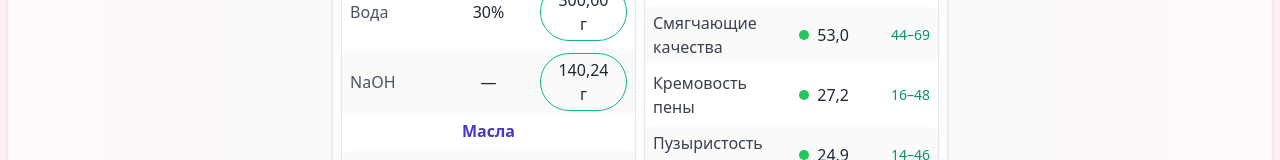
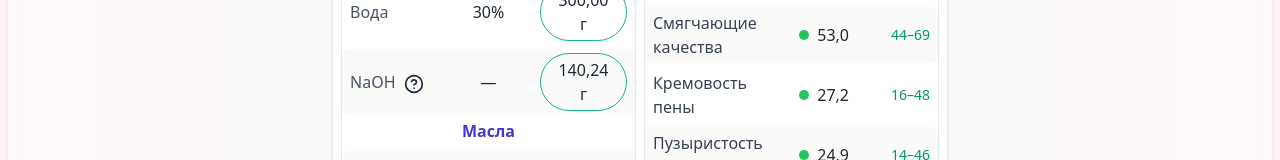
Before and after one commit to zheleznikov/sava-savon-soap, a React (Vite) app: page /recipes in a window 1280 px wide. Shown: the part 360-520 px from the top of the page. Built offline with nearby package versions, Linux system fonts and the light colour scheme.

Commit message:
info block added

```diff
--- a/index.html
+++ b/index.html
@@ -13,6 +13,7 @@
 <body>
 <div id="root"></div>
 <div id="export-root" class="hidden"></div>
+<div id="popup-root"></div>
 <script type="module" src="/src/main.tsx"></script>
 </body>
 </html>
--- /dev/null
+++ b/src/feature/recipe-info/styles/InfoContent.styles.ts
@@ -0,0 +1,45 @@
+const createLyeTheme = (theme: typeof themeLight | typeof themeDark) => ({
+    wrapper: `space-y-4 text-sm leading-relaxed`,
+    code: `px-1 py-0.5 rounded ${theme.codeBg}`,
+
+    table: "min-w-full text-left text-xs border-separate border-spacing-y-1",
+    theadRow: `${theme.text}`,
+    tbodyRow: `${theme.text}`,
+    tfootRow: `${theme.text} ${theme.totalFont}`,
+
+    nameCell: "pr-2",
+    totalLabelCell: "pr-2",
+    totalValue: "inline-block min-w-[36px] text-center font-semibold",
+
+    formulaWrapper: "inline-flex items-center gap-1 flex-wrap",
+    cellValue: "inline-block min-w-[36px] text-center",
+    operator: `inline-block mx-1 ${theme.operatorColor}`,
+    resultValue: "inline-block min-w-[36px] text-center font-semibold",
+
+    closeButton: theme.closeButton,
+});
+
+
+const themeLight = {
+    text: "text-gray-700",
+    codeBg: "bg-gray-100",
+    totalFont: "font-semibold text-gray-800",
+    wrapperBg: "bg-white",
+    operatorColor: "text-gray-500",
+    closeButton: "text-gray-600 hover:text-black",
+}
+
+const themeDark = {
+    text: "text-gray-200",
+    codeBg: "bg-zinc-800",
+    totalFont: "font-semibold text-gray-100",
+    wrapperBg: "bg-zinc-900", // был bg-gray-800 — стал темнее
+    operatorColor: "text-gray-300", // улучшенная видимость
+    closeButton: "text-gray-300 hover:text-white", // для иконки закрытия
+};
+
+
+export const infoContentStyles = {
+    light: createLyeTheme(themeLight),
+    dark: createLyeTheme(themeDark),
+};
--- /dev/null
+++ b/src/feature/recipe-info/ui/LyeInfoContent.tsx
@@ -0,0 +1,87 @@
+import {FC} from "react";
+import {LyeType} from "../../../app/providers/SoapRecipeContext.types";
+import {calculateLyeForOil, calculateLyeSum, getOilSAP} from "../../recipe-calculation";
+import {TOil} from "../../../entities/oil/model/oil.types";
+import {formatNumber} from "../../../shared/lib/utils";
+import {useTheme} from "../../../app/providers/ThemeContext";
+import {infoContentStyles} from "../styles/InfoContent.styles";
+import {localization} from "../../../shared/config/localization";
+
+type Props = {
+    selectedOils: TOil[];
+    superfatPercent: number;
+    lyeType: LyeType;
+};
+
+export const LyeInfoContent: FC<Props> = ({selectedOils, superfatPercent, lyeType}) => {
+    const superfatMultiplier = 1 - superfatPercent / 100;
+
+    const lyeRows = selectedOils.map(oil => {
+        const sap = getOilSAP(oil, lyeType);
+        const lye = calculateLyeForOil(oil, lyeType, superfatPercent);
+        return {
+            name: oil.name_rus,
+            gram: oil.gram,
+            sap,
+            superfatMultiplier,
+            lye
+        };
+    });
+
+    const totalLye = calculateLyeSum({selectedOils, lyeType, superfatPercent});
+    const lyeLabel = lyeType === LyeType.NaOH ? "NaOH" : "KOH";
+
+    const {appTheme} = useTheme();
+    const styles = infoContentStyles[appTheme];
+
+    const t = localization.ru.lye_info;
+
+    return (
+        <div className={styles.wrapper}>
+            <p>
+                {t.explanation}
+                <br/>
+                <code className={styles.code}>
+                    {t.formula_code}
+                </code>
+            </p>
+
+            <div className="overflow-x-auto">
+                <table className={styles.table}>
+
+                    <tbody>
+                    {lyeRows.map((row, index) => (
+                        <tr key={index} className={styles.tbodyRow}>
+                            <td className={styles.nameCell}>{lyeType} ({row.name.toLowerCase()})</td>
+                            <td colSpan={7}>
+                                <div className={styles.formulaWrapper}>
+                                    <span
+                                        className={styles.cellValue}>{formatNumber(row.gram, 0)}</span>
+                                    <span className={styles.operator}>×</span>
+                                    <span
+                                        className={styles.cellValue}>{formatNumber(row.sap, 3)}</span>
+                                    <span className={styles.operator}>×</span>
+                                    <span
+                                        className={styles.cellValue}>{formatNumber(row.superfatMultiplier, 2)}</span>
+                                    <span className={styles.operator}>=</span>
+                                    <span
+                                        className={styles.resultValue}>{formatNumber(row.lye, 2)} г</span>
+                                </div>
+                            </td>
+                        </tr>
+                    ))}
+                    </tbody>
+
+                    <tfoot>
+                    <tr className={styles.tfootRow}>
+                        {t.total_label.replace("{lyeType}", lyeLabel)}
+                        <td colSpan={7}>
+                            <span className={styles.totalValue}>{formatNumber(totalLye, 2)} г</span>
+                        </td>
+                    </tr>
+                    </tfoot>
+                </table>
+            </div>
+        </div>
+    );
+};
--- a/src/feature/recipe-summary/styles/RecipeBlock.styles.ts
+++ b/src/feature/recipe-summary/styles/RecipeBlock.styles.ts
@@ -14,6 +14,7 @@ const themeLight = {
         placeholder: "text-gray-400",
         pillBorder: "border-emerald-500",
         summaryBg: "bg-stone-100",
+        hint: "text-gray-800 group-hover:text-gray-600"
     },
     input: {
         base: "w-full text-4xl text-center font-bold min-h-[2.5rem] bg-transparent outline-none transition",
@@ -33,6 +34,8 @@ const themeDark = {
         placeholder: "text-gray-500",
         pillBorder: "border-emerald-400",
         summaryBg: "bg-black",
+        hint: "text-gray-300 group-hover:text-gray-100"
+
     },
     input: {
         base: "w-full text-4xl text-center font-bold min-h-[2.5rem] bg-transparent outline-none transition",
@@ -42,6 +45,7 @@ const themeDark = {
 };
 
 const createRecipeBlockLayout = (theme: typeof themeLight) => ({
+    hint: theme.colors.hint,
     wrapper,
     title: `${titleBase} ${theme.colors.title}`,
     list: "space-y-1 mt-2",
--- a/src/feature/recipe-summary/ui/ParametersList.tsx
+++ b/src/feature/recipe-summary/ui/ParametersList.tsx
@@ -1,16 +1,22 @@
 import {formatNumber} from "../../../shared/lib/utils";
 import {useTheme} from "../../../app/providers/ThemeContext";
 import {localization} from "../../../shared/config/localization";
-import React, {FC} from "react";
+import React, {FC, useState} from "react";
 import {recipeBlockStyles} from "../styles/RecipeBlock.styles";
 import {clsx} from "clsx";
+import {HelpCircle} from "lucide-react";
+import {InfoPopup} from "../../../shared/ui/InfoPopup";
+import {TOil} from "../../../entities/oil/model/oil.types";
+import {LyeInfoContent} from "../../recipe-info/ui/LyeInfoContent";
+import {LyeType} from "../../../app/providers/SoapRecipeContext.types";
 
 export interface ParametersListProps {
     superfatPercent: number;
     waterPercent: number;
-    lyeType: string;
+    lyeType: LyeType;
     totalLyeAmount: number;
     totalWaterAmount: number;
+    selectedOils: TOil [];
 }
 
 export const ParametersList: FC<ParametersListProps> = (
@@ -19,12 +25,15 @@ export const ParametersList: FC<ParametersListProps> = (
         waterPercent,
         lyeType,
         totalLyeAmount,
-        totalWaterAmount
+        totalWaterAmount,
+        selectedOils
     }) => {
 
     const {appTheme} = useTheme();
     const styles = recipeBlockStyles[appTheme];
     const t = localization.ru.parameters;
+
+    const [isPopupOpen, setIsPopupOpen] = useState(false);
 
     const items = [
         {label: t.superfat, percent: Math.round(superfatPercent), gram: "—"},
@@ -48,10 +57,22 @@ export const ParametersList: FC<ParametersListProps> = (
             <ul className={styles.list}>
                 {items.map((item, index) => (
                     <li key={index} className={getRowClass(index)}>
-                        <span className={styles.label}>{item.label}</span>
+                       <span className={styles.label}>{item.label}
+                           {(item.label === lyeType) && (
+                               <button
+                                   type="button"
+                                   className="ml-2 group relative align-middle"
+                                   onClick={() => setIsPopupOpen(true)}
+                               >
+                                   <HelpCircle className={styles.hint} size={20} />
+                               </button>
+                           )}</span>
+
+
                         <span className={styles.percent}>
                             {item.percent !== "—" ? `${item.percent}${t.percentUnit}` : "—"}
                         </span>
+
                         <span className={styles.gram}>
                             {item.label === t.water || item.label === lyeType ? (
                                 <span className={styles.pill}>{item.gram} {t.gramUnit}</span>
@@ -64,6 +85,12 @@ export const ParametersList: FC<ParametersListProps> = (
                     </li>
                 ))}
             </ul>
+            {
+                <InfoPopup isOpen={isPopupOpen} onClose={() => setIsPopupOpen(false)}>
+                    <LyeInfoContent selectedOils={selectedOils} superfatPercent={superfatPercent} lyeType={lyeType}/>
+                </InfoPopup>
+
+            }
         </div>
     );
 };
--- a/src/shared/config/localization.ts
+++ b/src/shared/config/localization.ts
@@ -215,7 +215,11 @@ export const localization = {
                     },
                 ],
             }
-
+        },
+        lye_info: {
+            explanation: "Щёлочь рассчитывается по SAP-значениям каждого масла с учётом выбранного типа щёлочи и пережира:",
+            formula_code: "масса масла × SAP × (1 − пережир / 100)",
+            total_label: "Всего {lyeType}:"
         }
 
     }
--- /dev/null
+++ b/src/shared/styles/InfoPopup.styles.ts
@@ -0,0 +1,32 @@
+// shared/styles/infoPopupStyles.ts
+const base = {
+    overlay: "fixed inset-0 bg-black bg-opacity-30 flex items-center justify-center z-50",
+    popup: "rounded-lg shadow-lg p-6 max-w-md w-full relative transition-all",
+    closeButton: "absolute top-2 right-2 hover:transition-colors",
+    icon: "w-5 h-5",
+    content: "text-sm",
+};
+
+const themeLight = {
+    popupBg: "bg-white",
+    textColor: "text-gray-700",
+    closeColor: "text-gray-500 hover:text-gray-800",
+};
+
+const themeDark = {
+    popupBg: "bg-gray-900 border border-gray-500",
+    textColor: "text-gray-300",
+    closeColor: "text-gray-400 hover:text-white",
+};
+
+const createTheme = (theme: typeof themeLight) => ({
+    ...base,
+    popup: `${base.popup} ${theme.popupBg}`,
+    content: `${base.content} ${theme.textColor}`,
+    closeButton: `${base.closeButton} ${theme.closeColor}`,
+});
+
+export const infoPopupStyles = {
+    light: createTheme(themeLight),
+    dark: createTheme(themeDark),
+};
--- a/src/shared/styles/RecipeContainer.styles.ts
+++ b/src/shared/styles/RecipeContainer.styles.ts
@@ -13,7 +13,7 @@ export const recipeContainerStyles = {
         p-4
         ${common.transition}
         transform relative z-10
-        hover:shadow-xl hover:scale-[1.002]
+        hover:shadow-xs
     `,
     theme: {
         light: `${colors.light.bg}  ${colors.light.border} hover:bg-white/90 hover:border-purple-150`,
--- /dev/null
+++ b/src/shared/ui/InfoPopup.tsx
@@ -0,0 +1,47 @@
+import { FC, ReactNode, useEffect, useRef } from "react";
+import { createPortal } from "react-dom";
+import { X } from "lucide-react";
+import {infoPopupStyles} from "../styles/InfoPopup.styles";
+import {useTheme} from "../../app/providers/ThemeContext";
+
+interface InfoPopupProps {
+    isOpen: boolean;
+    onClose: () => void;
+    children: ReactNode;
+}
+
+export const InfoPopup: FC<InfoPopupProps> = ({ isOpen, onClose, children }) => {
+    const popupRef = useRef<HTMLDivElement | null>(null);
+    const portalRoot = document.getElementById("popup-root");
+
+    const { appTheme } = useTheme();
+    const styles = infoPopupStyles[appTheme];
+
+    useEffect(() => {
+        const handleClickOutside = (event: MouseEvent) => {
+            if (popupRef.current && !popupRef.current.contains(event.target as Node)) {
+                onClose();
+            }
+        };
+        if (isOpen) {
+            document.addEventListener("mousedown", handleClickOutside);
+        } else {
+            document.removeEventListener("mousedown", handleClickOutside);
+        }
+        return () => document.removeEventListener("mousedown", handleClickOutside);
+    }, [isOpen, onClose]);
+
+    if (!isOpen || !portalRoot) return null;
+
+    return createPortal(
+        <div className={styles.overlay}>
+            <div ref={popupRef} className={styles.popup}>
+                <button onClick={onClose} className={styles.closeButton} aria-label="Закрыть">
+                    <X className={styles.icon} />
+                </button>
+                <div className={styles.content}>{children}</div>
+            </div>
+        </div>,
+        portalRoot
+    );
+};
--- a/src/widgets/recipe-card/ui/RecipeCard.tsx
+++ b/src/widgets/recipe-card/ui/RecipeCard.tsx
@@ -76,6 +76,7 @@ export const RecipeCard: FC<Props> = ({
                     <InputBlockWrapper className={"px-0"}>
 
                         <ParametersList
+                            selectedOils={selectedOils}
                             superfatPercent={superfatPercent}
                             waterPercent={waterPercent}
                             lyeType={lyeType}
--- a/src/widgets/recipe-summary/RecipeSummaryBlock.tsx
+++ b/src/widgets/recipe-summary/RecipeSummaryBlock.tsx
@@ -111,6 +111,7 @@ export const RecipeSummaryBlock: FC = () => {
                                     lyeType={lyeType}
                                     totalWaterAmount={totalWaterAmount}
                                     totalLyeAmount={totalLyeAmount}
+                                    selectedOils={selectedOils}
                                 />
 
                                 <OilsList
```
Also changed, not shown: src/feature/recipe-calculation/libs/calcRecipeUtils.ts (+13 -3 lines).
